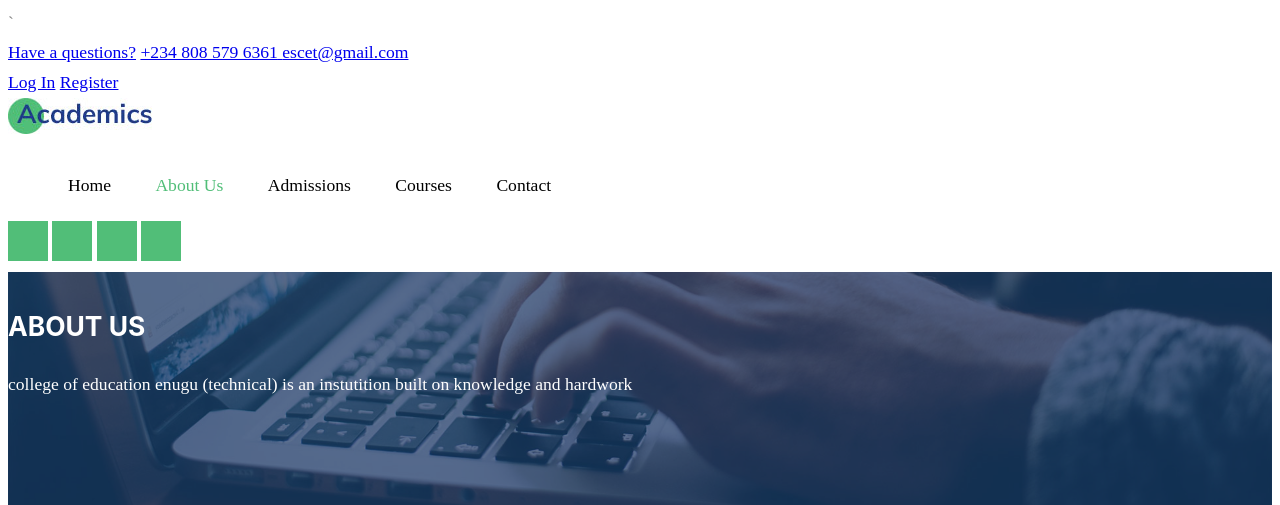
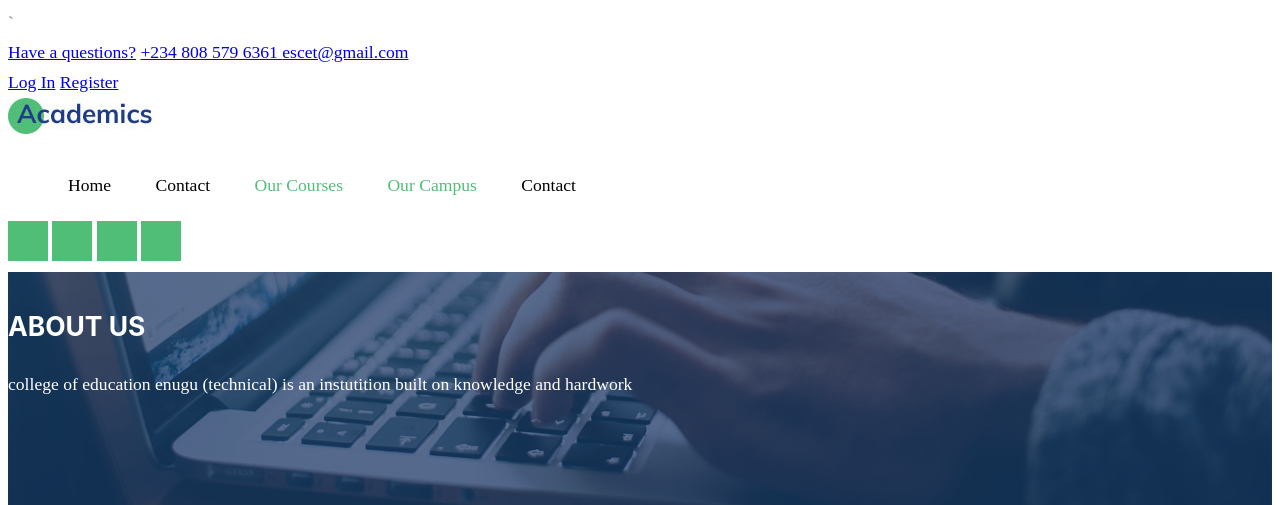
Before and after one commit to onukingsley/ESCET, a Flask app: page /about in a window 1280 px wide. Shown: the top 505 px of the page. Run offline with Flask 2, Linux system fonts and the light colour scheme; some libraries are stand-ins or nearby versions.

Commit message:
MY FIRST UPLOAD

```diff
--- a/Config.py
+++ b/Config.py
@@ -10,9 +10,10 @@ page_details = {
 }
 menu = {
     '.' : ['home2','home'],
-    'contact': ['address_book','CONTACT'],
-    'admission': ['library_books','OUR COUSES'],
-    'about': []
+    'about': ['address-book','Contact'],
+    'courses': ['library_books','Our Courses',['Math','Science and Engineering','Arts and Humanities','Economics and Finance','Business Administration','Computer Science']],
+    'campus': ['building', 'Our Campus', ['Academic','News', 'Our Interns','Our Leadership','Careers','Humsn Resources']],
+    'contact':['phone_android', 'Contact']
 
 }
 
--- a/app.py
+++ b/app.py
@@ -7,7 +7,10 @@ app = Flask(__name__)
 app.debug = True
 @app.context_processor
 def details():
-    return dict(pd=page_details, replacer=replacer)
+    pageinformation = {
+        'menu' : menu
+    }
+    return dict(pd=page_details, replacer=replacer , info=pageinformation)
 
 
 @app.route('/about')
@@ -28,7 +31,7 @@ def contact():
     return render_template('contact1.html', pg=pageinfo)
 
 
-@app.route('/hello')
+@app.route('/')
 def index():
     pageinfo = {
         'title': 'Welcome',
--- /dev/null
+++ b/style.css
@@ -0,0 +1,3 @@
+.black-colour{
+    colour: black;
+}
--- a/templates/layout/header.jinja2
+++ b/templates/layout/header.jinja2
@@ -7,8 +7,8 @@
     <meta name="viewport" content="width=device-width, initial-scale=1, shrink-to-fit=no">
     <link href="/static/https://fonts.googleapis.com/css?family=Muli:300,400,700,900" rel="stylesheet">
     <link rel="stylesheet"
-          href="/static/A.fonts%2c%2c_icomoon%2c%2c_style.css%2bcss%2c%2c_bootstrap.min.css%2bcss%2c%2c_jquery-ui.css%2bcss%2c%2c_owl.carousel.min.css%2bcss%2c%2c_owl.theme.default.min.css%2bcss%2c%2c_owl.theme.default.min.css%2bcss%2c%2c_jq"/>
-    <link href="/static/css/A.jquery.mb.YTPlayer.min.css.pagespeed.cf.N2G3N4O1x5.css" media="all" rel="stylesheet"
+          href="/sta/A.fonts%2c%2c_icomoon%2c%2c_style.css%2bcss%2c%2c_bootstrap.min.css%2bcss%2c%2c_jquery-ui.css%2bcss%2c%2c_owl.carousel.min.css%2bcss%2c%2c_owl.theme.default.min.css%2bcss%2c%2c_owl.theme.default.min.css%2bcss%2c%2c_jq"/>
+    <link href="/sta/css/A.jquery.mb.YTPlayer.min.css.pagespeed.cf.N2G3N4O1x5.css" media="all" rel="stylesheet"
           type="text/css">
     <link rel="stylesheet" href="/static/css/A.style.css.pagespeed.cf.SghS18xLJ1.css">
 </head>
@@ -51,26 +51,28 @@
                 <div class="mr-auto">
                     <nav class="site-navigation position-relative text-right" role="navigation">
                         <ul class="site-menu main-menu js-clone-nav mr-auto d-none d-lg-block">
-                            <li>
-                                <a href="index.html" class="nav-link text-left">Home</a>
+                            {% for foo in info['menu'] %}
+                                {% if not info['menu'][foo][2] %}
+                                     <li>
+                                <a href="/{{foo}}" class="nav-link text-left"><i class = "icon-{{ info['menu'][foo][0] }}"></i> {{ info['menu'][foo][1]|title }}</a>
                             </li>
-                            <li class="has-children active">
-                                <a href="about.html" class="nav-link text-left">About Us</a>
+                                    {% else %}
+                                         <li class="has-children active">
+                                <a href="{{foo}}" class="nav-link text-left"><i class = "icon-{{ info['menu'][foo][0] }}"></i> {{ info['menu'][foo][1]|title }}</a>
                                 <ul class="dropdown">
-                                    <li><a href="teachers.html">Our Teachers</a></li>
-                                    <li><a href="about.html">Our School</a></li>
+                                    {% for menu in info['menu'][2] %}
+                                        <a href="/{{menu}}" class="nav-link text-left black-colour"><i class = "icon-{{ info['menu'][menu][0] }}"></i> {{ info['menu'][menu][2]|title }}</a>
+                                       {# <li><a href="{{ foo }}">{{ info['menu'][foo][2]|title }}</a></li>#}
+                                    {% endfor %}
+
+
+
+
                                 </ul>
                             </li>
-                            <li>
-                                <a href="admissions.html" class="nav-link text-left">Admissions</a>
-                            </li>
-                            <li>
-                                <a href="courses.html" class="nav-link text-left">Courses</a>
-                            </li>
-                            <li>
-                                <a href="contact.html" class="nav-link text-left">Contact</a>
-                            </li>
-                        </ul>
+                                {% endif %}
+                            {% endfor %}
+
                         </ul>
                     </nav>
                 </div>
```
